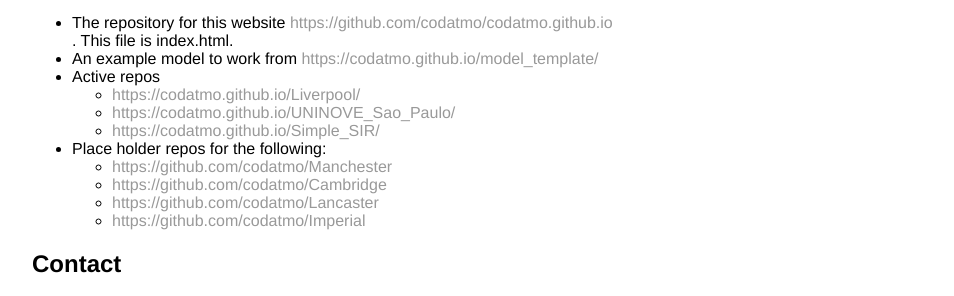
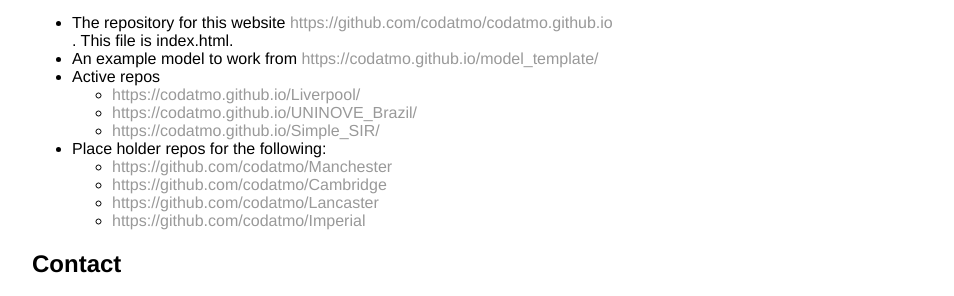
Before and after one commit to codatmo/codatmo.github.io, a Jekyll site: the page built from index.html, in a window 1280 px wide. Shown: the part 894-1190 px from the top of the page, without its empty margins (160-1114 px from the left). Built offline with Jekyll 4.4.1, drawn with Linux system fonts in a browser that asks for light colours; some of the changed lines change nothing that is shown.

Commit message:
changed Sao Paulo to Brazil

```diff
--- a/index.html
+++ b/index.html
@@ -32,7 +32,7 @@
 <li>Active repos</li>
   <ul>
   	<li><a href="https://codatmo.github.io/Liverpool/">https://codatmo.github.io/Liverpool/</a></li>
-	<li><a href="https://codatmo.github.io/UNINOVE_Sao_Paulo/">https://codatmo.github.io/UNINOVE_Sao_Paulo/</a></li>
+	<li><a href="https://codatmo.github.io/UNINOVE_Brazil/">https://codatmo.github.io/UNINOVE_Brazil/</a></li>
 	  <li><a href="https://codatmo.github.io/Simple_SIR/">https://codatmo.github.io/Simple_SIR/</a></li>
   </ul>
 <li>Place holder repos for the following:
```
